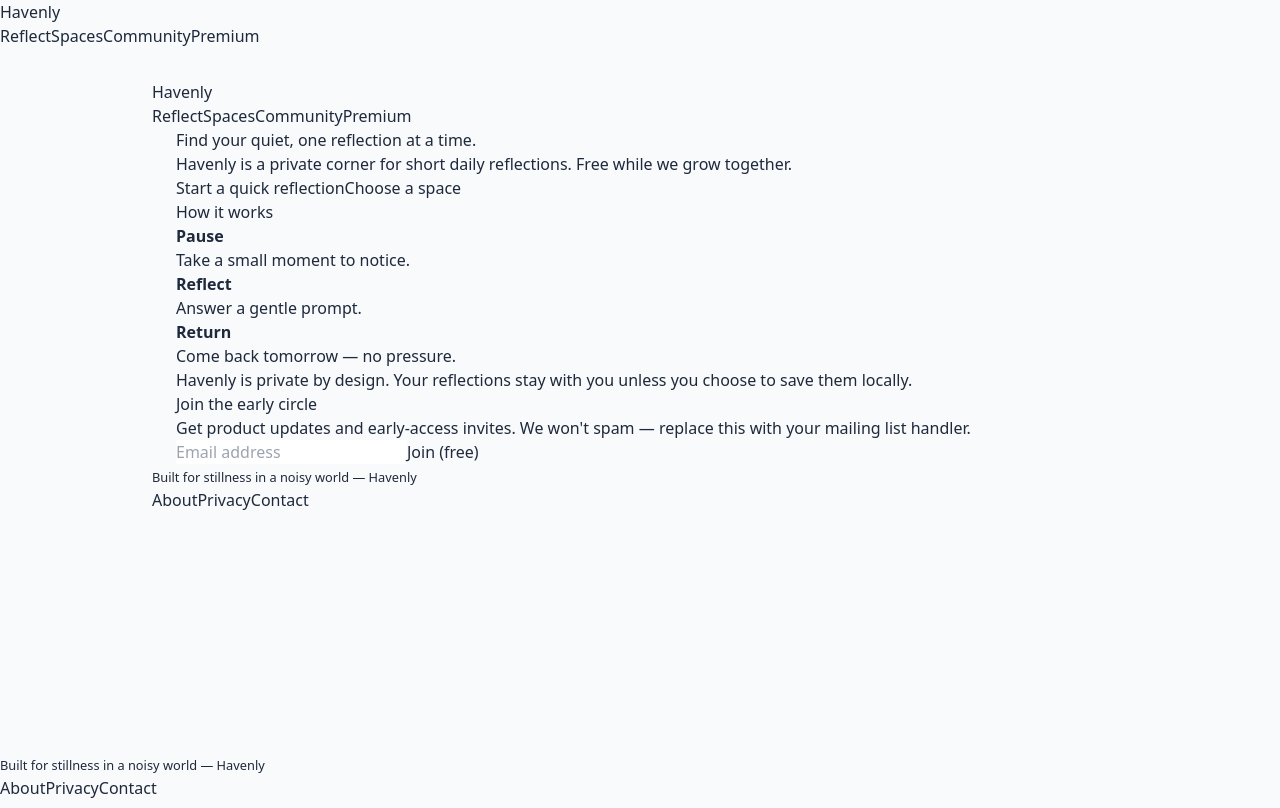
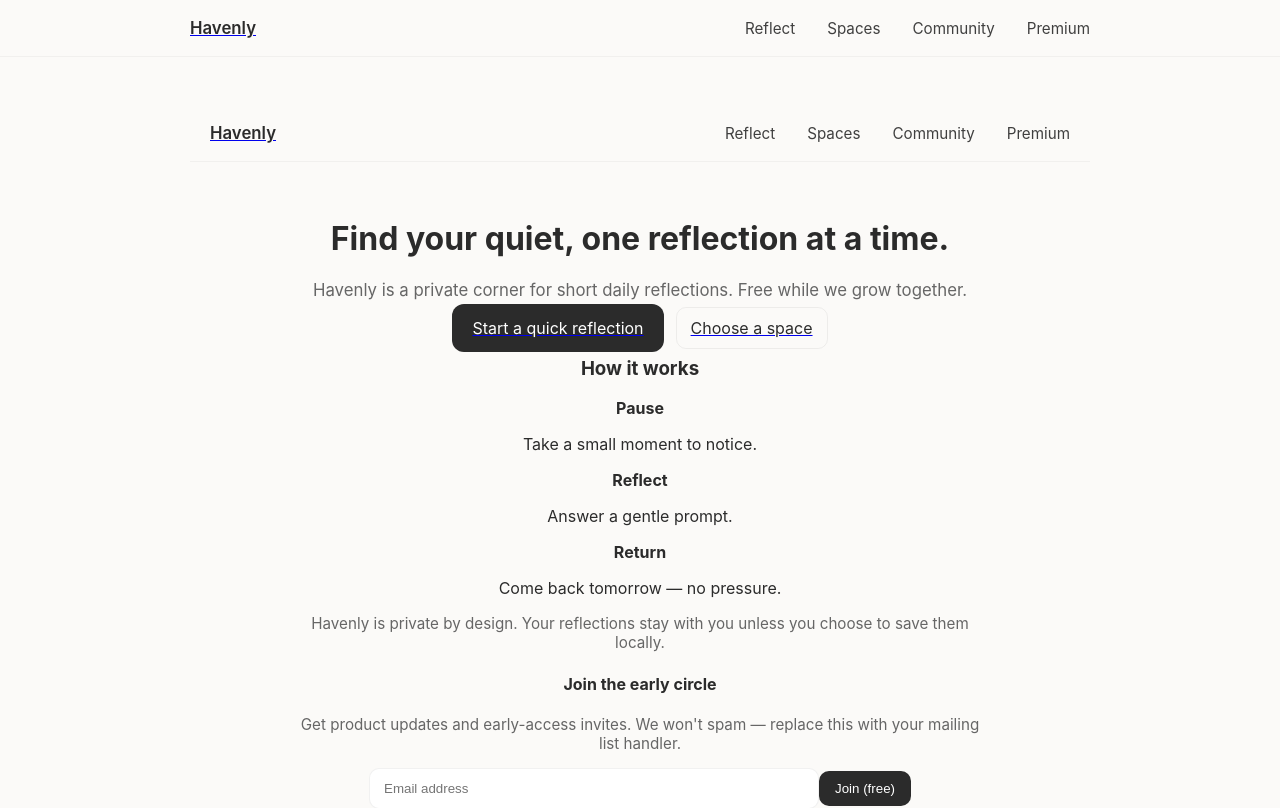
Before and after one commit to Khrboshi/havenly, a Next.js app: page / in a window 1280 px wide. Shown: the top 808 px of the page. Built offline with nearby package versions, Linux system fonts and the light colour scheme.

Commit message:
Update globals.css

```diff
--- a/styles/globals.css
+++ b/styles/globals.css
@@ -1,17 +1,104 @@
-@tailwind base;
-@tailwind components;
-@tailwind utilities;
-
-body {
-  @apply bg-slate-50 text-slate-800 font-sans;
+:root{
+  --bg: #FBFAF8;
+  --card: #FFFFFF;
+  --muted: #666666;
+  --accent: #2b2b2b;
+  --radius: 12px;
 }
 
-.container {
-  @apply max-w-5xl mx-auto px-6;
+html,body{
+  height:100%;
+  margin:0;
+  background:var(--bg);
+  color:var(--accent);
+  font-family: Inter, system-ui, -apple-system, "Segoe UI", Roboto, "Helvetica Neue", Arial;
+  -webkit-font-smoothing:antialiased;
+  -moz-osx-font-smoothing:grayscale;
 }
 
-button,
-.btn-primary,
-.btn-ghost {
-  @apply focus:outline-none focus:ring-2 focus:ring-blue-500 focus:ring-offset-2;
+.container{
+  max-width:900px;
+  margin:0 auto;
+  padding:48px 20px;
 }
+
+.site-header{
+  border-bottom: 1px solid rgba(20,20,20,0.04);
+  background:transparent;
+  position:sticky;
+  top:0;
+  z-index:20;
+}
+
+.site-header .inner{
+  display:flex;
+  align-items:center;
+  justify-content:space-between;
+  max-width:900px;
+  margin:0 auto;
+  padding:18px 20px;
+}
+
+.brand{
+  font-weight:600;
+  font-size:1.05rem;
+  text-decoration:none;
+  color:var(--accent);
+}
+
+.site-header nav a{
+  margin-left:16px;
+  color:var(--accent);
+  text-decoration:none;
+  font-size:0.95rem;
+  opacity:0.95;
+}
+
+.site-footer{
+  border-top: 1px solid rgba(20,20,20,0.04);
+  margin-top:48px;
+  padding:22px 0;
+}
+
+.site-footer .inner{
+  display:flex;
+  align-items:center;
+  justify-content:space-between;
+  max-width:900px;
+  margin:0 auto;
+  padding:0 20px;
+  font-size:0.9rem;
+  color:var(--muted);
+}
+
+.hero{ padding-top: 36px; padding-bottom:36px; display:flex; align-items:center; justify-content:center; }
+.hero-inner{ max-width:700px; text-align:center; }
+.lede{ color:var(--muted); font-size:1.05rem; margin-bottom:18px; }
+
+.cta-row{ display:flex; gap:12px; justify-content:center; margin-top:14px; margin-bottom:18px; }
+.btn-primary.large{ padding:14px 20px; border-radius:12px; font-size:1rem; }
+.micro-form{ margin-top:18px; display:flex; flex-direction:column; gap:10px; align-items:center; }
+.micro-input{ width:100%; max-width:420px; padding:12px 14px; border-radius:10px; border:1px solid rgba(20,20,20,0.06); background:var(--card); }
+.micro-actions{ display:flex; gap:10px; align-items:center; justify-content:center; margin-top:6px; }
+.btn-primary{ background:var(--accent); color:#fff; padding:10px 16px; border-radius:10px; border:none; cursor:pointer; }
+.btn-ghost{ background:transparent; border:1px solid rgba(20,20,20,0.06); padding:10px 14px; border-radius:10px; text-decoration:none; color:var(--accent); }
+
+.how{ margin-top:30px; color:var(--muted); text-align:left; display:block; margin-left:auto; margin-right:auto; max-width:520px; }
+
+.muted{ color:var(--muted); font-size:0.95rem; }
+
+.cards{ display:grid; grid-template-columns:1fr; gap:14px; margin-top:22px; }
+.card{ background:var(--card); border-radius:var(--radius); padding:18px; border:1px solid rgba(20,20,20,0.04); text-decoration:none; color:inherit; display:block; }
+
+.row{ display:flex; gap:12px; align-items:center; margin-top:18px; }
+
+.result-card, .reset-card{ background:var(--card); padding:20px; border-radius:12px; border:1px solid rgba(20,20,20,0.04); margin-top:14px; }
+.feed{ margin-top:18px; display:flex; flex-direction:column; gap:8px; }
+.feed-item{ background:var(--card); padding:12px; border-radius:10px; border:1px solid rgba(20,20,20,0.03); }
+
+textarea{ width:100%; max-width:720px; min-height:140px; padding:12px; border-radius:10px; border:1px solid rgba(20,20,20,0.06); resize:vertical; }
+
+.circle{ width:140px; height:140px; border-radius:50%; background:linear-gradient(180deg,#fff,#f6f6f6); margin:18px auto; box-shadow:0 12px 30px rgba(30,30,30,0.06); transition:transform 4s ease-in-out; }
+.circle.grow{ transform:scale(1.24); }
+
+.sr{ position:absolute; width:1px; height:1px; padding:0; margin:-1px; overflow:hidden; clip:rect(0,0,0,0); white-space:nowrap; border:0; }
```
